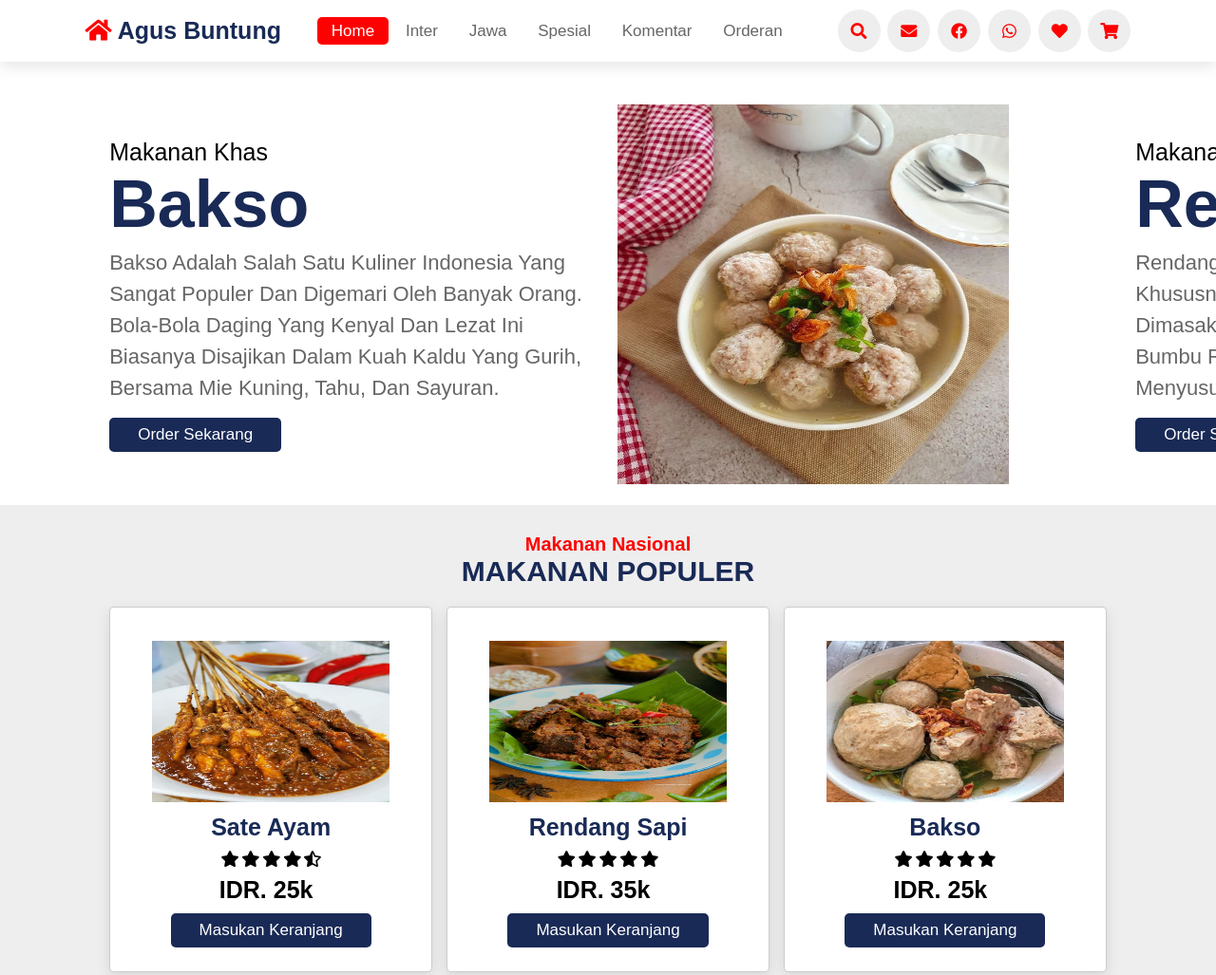
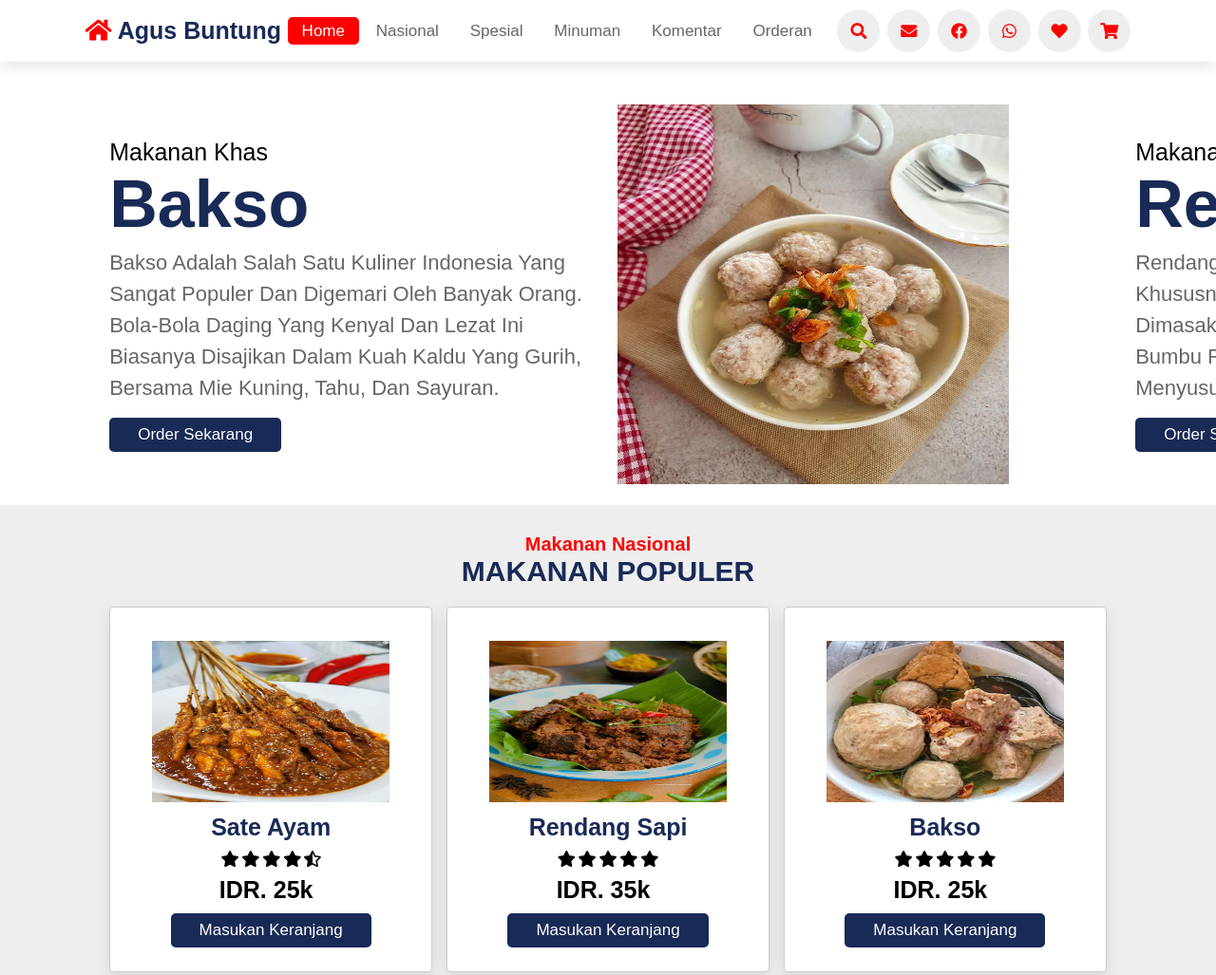
Before and after one commit to ToastBreadWithButter/ToastBreadWithButter.github.io, a plain HTML site: page index.html in a window 1280 px wide. Shown: the top 1027 px of the page at 95% size. Drawn offline with nearby package versions, Linux system fonts and the light colour scheme.

Commit message:
Update index.html

```diff
--- a/index.html
+++ b/index.html
@@ -25,9 +25,9 @@
 
     <nav class="navbar">
         <a class="active" href="#home">Home</a>
-        <a href="#dishes">Inter</a>
-        <a href="#about">Jawa</a>
-        <a href="#menu">Spesial</a>
+        <a href="#dishes">Nasional</a>
+        <a href="#about">Spesial</a>
+        <a href="#menu">Minuman</a>
         <a href="#review">Komentar</a>
         <a href="#order">Orderan</a>
     </nav>
```
